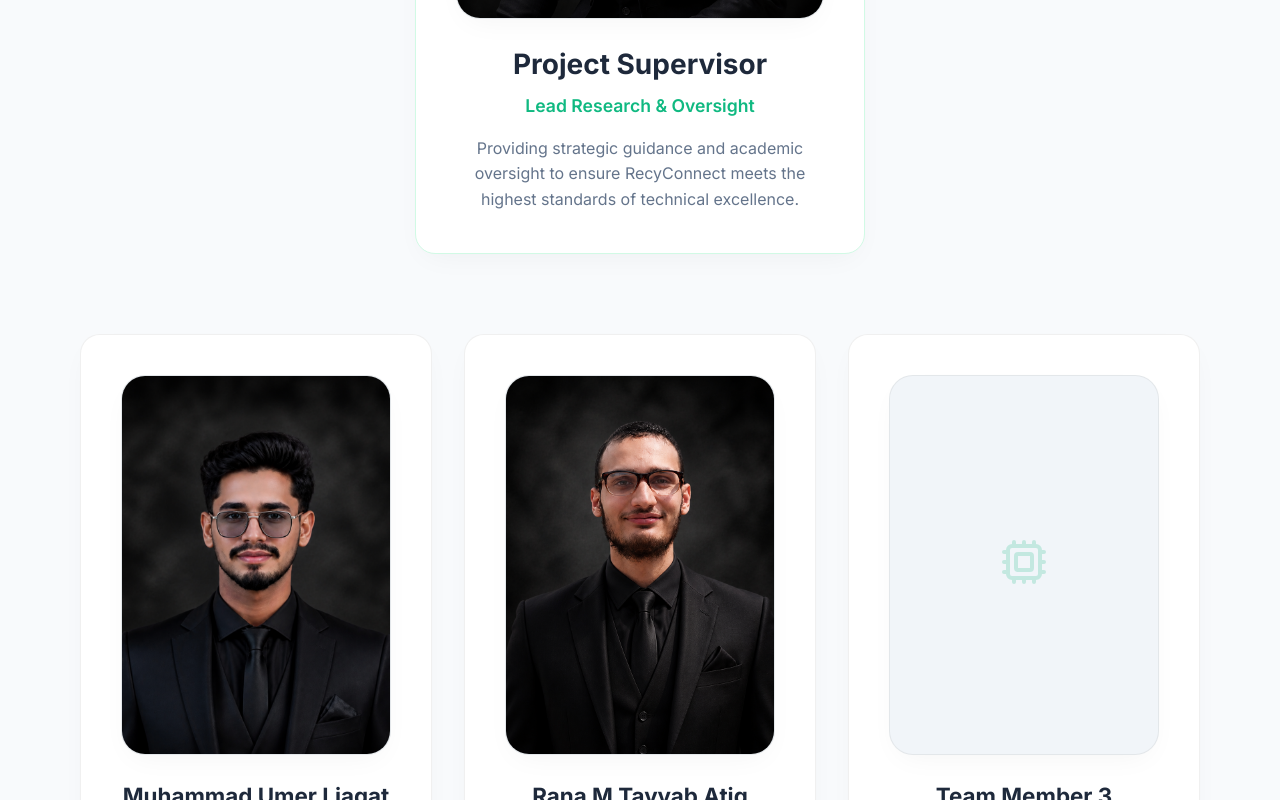
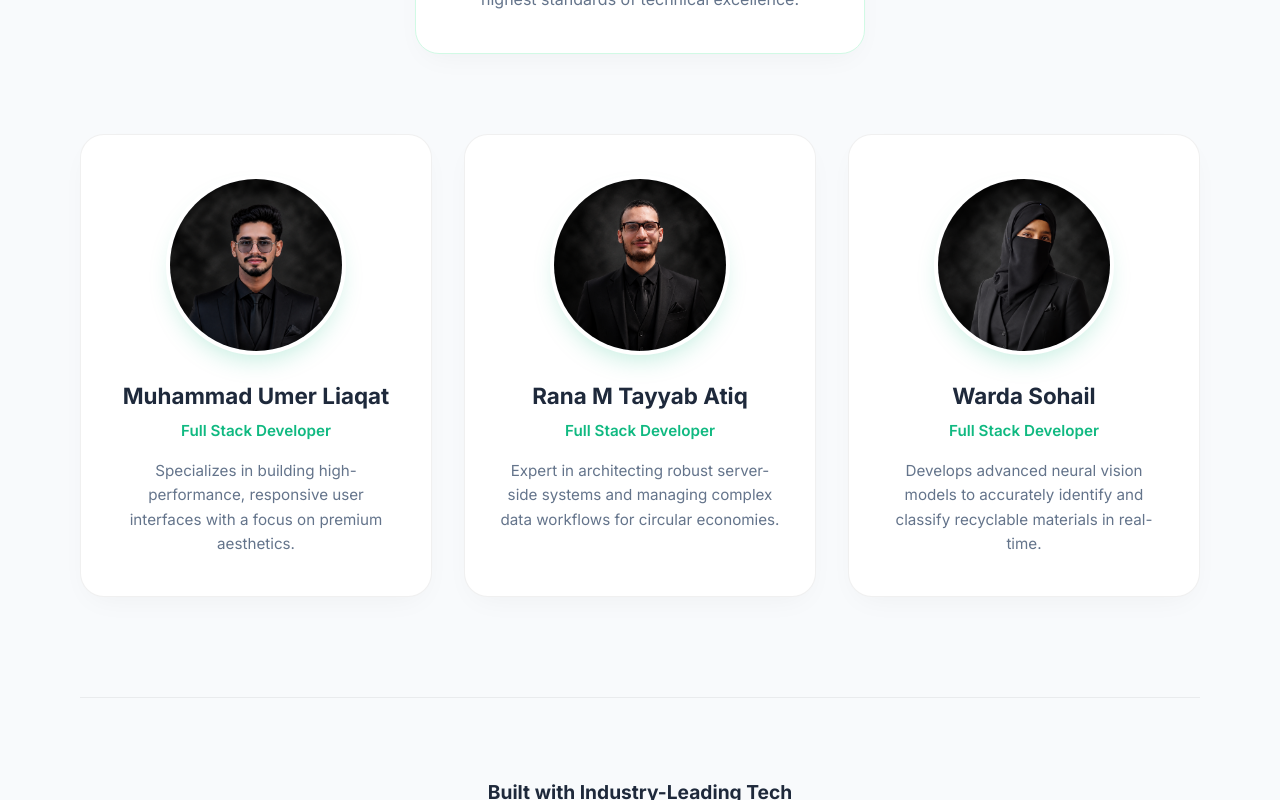
Before and after one commit to urj2258/recyconnect-landing, a React (Vite) app: page / in a window 1280 px wide. Shown: the part 6100-6900 px from the top of the page. Built offline with nearby package versions, Linux system fonts and the light colour scheme.

Commit message:
Update team section UI with circular avatars and Warda's profile

```diff
--- a/src/components/About.jsx
+++ b/src/components/About.jsx
@@ -5,7 +5,7 @@ const About = () => {
   const team = [
     {
       name: "Muhammad Umer Liaqat",
-      role: "Frontend Developer",
+      role: "Full Stack Developer",
       desc: "Specializes in building high-performance, responsive user interfaces with a focus on premium aesthetics.",
       image: "/Muhammad Umer Liaqat.png",
       icon: <Smartphone size={32} />,
@@ -13,17 +13,17 @@ const About = () => {
     },
     {
       name: "Rana M Tayyab Atiq",
-      role: "Backend Developer",
+      role: "Full Stack Developer",
       desc: "Expert in architecting robust server-side systems and managing complex data workflows for circular economies.",
       image: "/Rana M Tayyab Atiq.png",
       icon: <Code2 size={32} />,
       pos: "center"
     },
     {
-      name: "Team Member 3",
-      role: "AI Engineer",
+      name: "Warda Sohail",
+      role: "Full Stack Developer",
       desc: "Develops advanced neural vision models to accurately identify and classify recyclable materials in real-time.",
-      image: null,
+      image: "/warda.png",
       icon: <Cpu size={48} />,
       pos: "center"
     }
@@ -36,17 +36,17 @@ const About = () => {
   ];
 
   const portraitStyle = {
-    width: '100%',
-    height: '380px',
-    borderRadius: '24px',
+    width: '180px',
+    height: '180px',
+    borderRadius: '50%',
     overflow: 'hidden',
-    marginBottom: '24px',
-    boxShadow: 'var(--shadow-soft)',
+    margin: '0 auto 24px',
+    boxShadow: '0 12px 24px -8px rgba(16, 185, 129, 0.25)',
     backgroundColor: 'var(--surface)',
     display: 'flex',
     alignItems: 'center',
     justifyContent: 'center',
-    border: '1px solid var(--border)'
+    border: '4px solid white'
   };
 
   return (
@@ -68,6 +68,7 @@ const About = () => {
         <motion.div
           initial={{ opacity: 0, scale: 0.98 }}
           whileInView={{ opacity: 1, scale: 1 }}
+          whileHover={{ y: -8, boxShadow: '0 20px 40px -5px rgba(16, 185, 129, 0.1)' }}
           viewport={{ once: true }}
           className="card-premium"
           style={{
@@ -76,7 +77,8 @@ const About = () => {
             textAlign: 'center',
             border: '1px solid var(--primary-light)',
             background: 'white',
-            padding: '2.5rem'
+            padding: '2.5rem',
+            borderRadius: '24px'
           }}
         >
           <div className="badge" style={{ backgroundColor: 'var(--secondary)', color: 'white', marginBottom: '24px' }}>Project Supervisor</div>
@@ -97,19 +99,31 @@ const About = () => {
         {/* Team Members Grid */}
         <div style={{
           display: 'grid',
-          gridTemplateColumns: 'repeat(auto-fit, minmax(320px, 1fr))',
+          gridTemplateColumns: 'repeat(auto-fit, minmax(280px, 1fr))',
           gap: '32px',
-          marginBottom: '100px'
+          marginBottom: '100px',
+          alignItems: 'stretch'
         }}>
           {team.map((member, i) => (
             <motion.div
               key={i}
               initial={{ opacity: 0, y: 20 }}
               whileInView={{ opacity: 1, y: 0 }}
+              whileHover={{ y: -8, boxShadow: '0 20px 40px -5px rgba(16, 185, 129, 0.1)' }}
               transition={{ delay: i * 0.1 }}
               viewport={{ once: true }}
               className="card-premium"
-              style={{ textAlign: 'center', padding: '2.5rem' }}
+              style={{
+                textAlign: 'center',
+                padding: '2.5rem 2rem',
+                display: 'flex',
+                flexDirection: 'column',
+                height: '100%',
+                backgroundColor: 'white',
+                borderRadius: '24px',
+                border: '1px solid var(--border)',
+                boxShadow: 'var(--shadow-soft)'
+              }}
             >
               <div style={portraitStyle}>
                 {member.image ? (
@@ -127,9 +141,9 @@ const About = () => {
                   <div style={{ color: 'var(--primary)', opacity: 0.2 }}>{member.icon}</div>
                 )}
               </div>
-              <h3 style={{ fontSize: '1.4rem', marginBottom: '8px' }}>{member.name}</h3>
+              <h3 style={{ fontSize: '1.4rem', marginBottom: '8px', fontWeight: '700', color: 'var(--text-dark)' }}>{member.name}</h3>
               <div style={{ fontWeight: 600, color: 'var(--primary)', fontSize: '0.95rem', marginBottom: '16px' }}>{member.role}</div>
-              <p style={{ fontSize: '0.95rem', color: 'var(--text-muted)', lineHeight: '1.6' }}>{member.desc}</p>
+              <p style={{ fontSize: '0.95rem', color: 'var(--text-muted)', lineHeight: '1.6', flexGrow: 1 }}>{member.desc}</p>
             </motion.div>
           ))}
         </div>
```
Also changed, not shown: public/warda.png (added).
